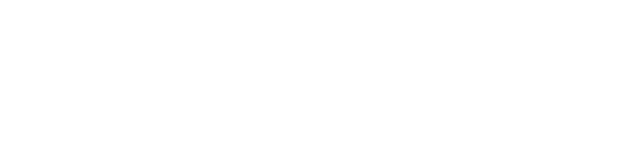
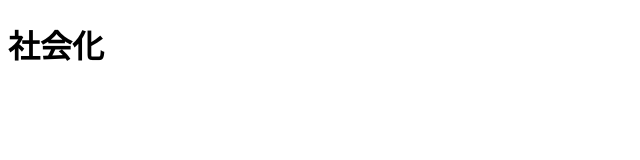
Before and after one commit to wjpyyds/-, a plain HTML site: page index.html in a window 1280 px wide. Shown: the whole page, without its empty margins (0-640 px from the left). Drawn offline with Linux system fonts and the light colour scheme.

Commit message:
新增了CSS JS

```diff
--- a/index.html
+++ b/index.html
@@ -7,6 +7,7 @@
     <meta name="viewport" content="width=device-width, initial-scale=1.0">
     <title>Document</title>
 </head>
+<h1>社会化</h1>
 
 <body>
 
```
Also changed, not shown: index.css (added), index.js (added).
